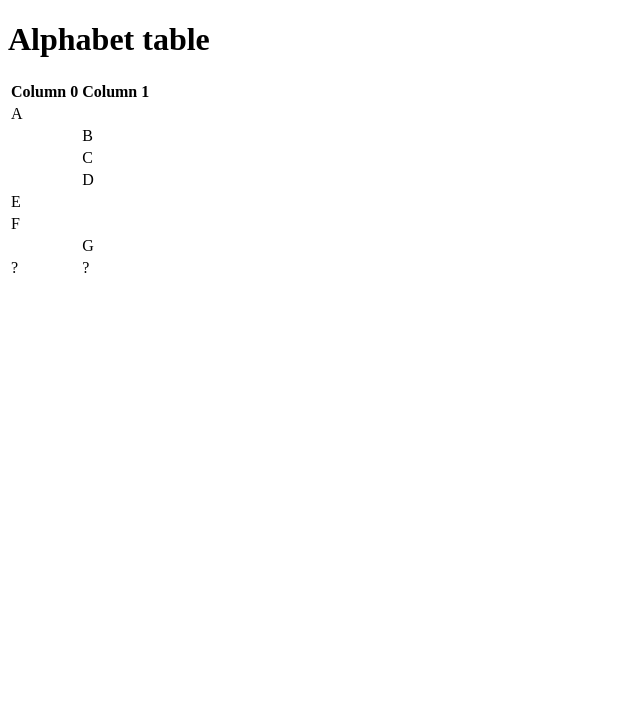
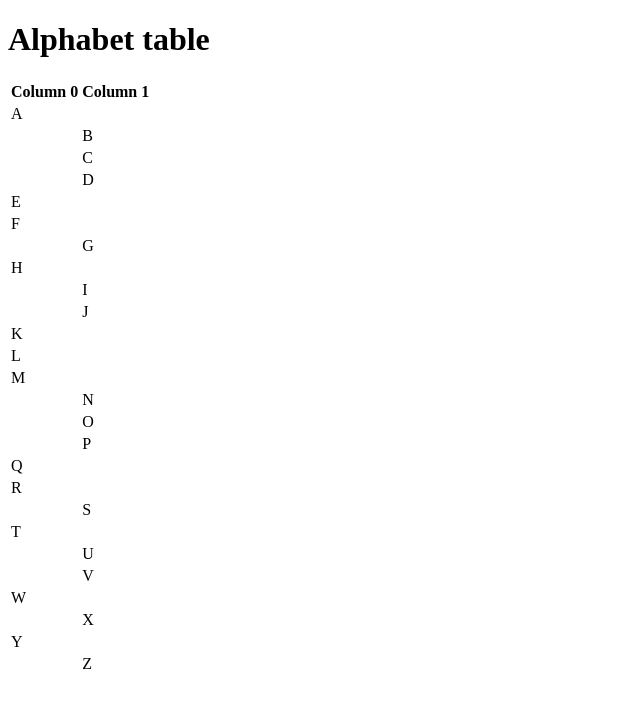
Before and after one commit to comp426-2022-fall/a01-jrohan-unc, a website: page public/index.html in a window 1280 px wide. Shown: the whole page, without its empty margins (0-640 px from the left). Drawn offline with Linux system fonts and the light colour scheme.

Commit message:
Fixed table

```diff
--- a/public/index.html
+++ b/public/index.html
@@ -37,7 +37,61 @@
     						<td></td><td>G</td>
   					</tr>
   					<tr>
-    						<td>?</td><td>?</td>
+    						<td>H</td><td></td>
+  					</tr>
+  					<tr>
+    						<td></td><td>I</td>
+  					</tr>
+  					<tr>
+    						<td></td><td>J</td>
+  					</tr>
+  					<tr>
+    						<td>K</td><td></td>
+  					</tr>
+  					<tr>
+    						<td>L</td><td></td>
+  					</tr>
+  					<tr>
+    						<td>M</td><td></td>
+  					</tr>
+  					<tr>
+    						<td></td><td>N</td>
+  					</tr>
+  					<tr>
+    						<td></td><td>O</td>
+  					</tr>
+  					<tr>
+    						<td></td><td>P</td>
+  					</tr>
+  					<tr>
+    						<td>Q</td><td></td>
+  					</tr>
+  					<tr>
+    						<td>R</td><td></td>
+  					</tr>
+  					<tr>
+    						<td></td><td>S</td>
+  					</tr>
+  					<tr>
+    						<td>T</td><td></td>
+  					</tr>
+  					<tr>
+    						<td></td><td>U</td>
+  					</tr>
+  					<tr>
+    						<td></td><td>V</td>
+  					</tr>
+  					<tr>
+    						<td>W</td><td></td>
+  					</tr>
+  					<tr>
+    						<td></td><td>X</td>
+  					</tr>
+  					<tr>
+    						<td>Y</td><td></td>
+  					</tr>
+  					<tr>
+    						<td></td><td>Z</td>
   					</tr>
 				</tbody>
 			</table>
```
